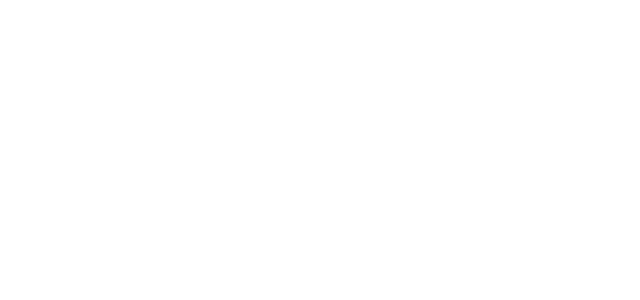
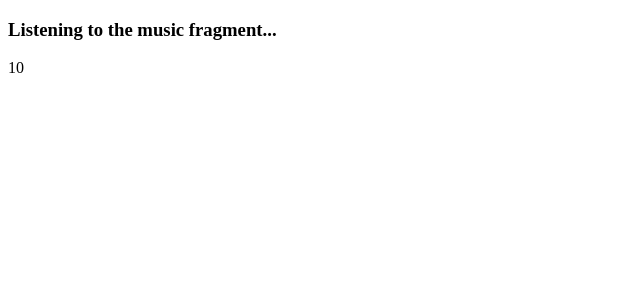
Before and after one commit to ranimxm/am-poc-s, a React (Vite) app in the folder music-game/frontend/: page /docent/musicFragment in a window 1280 px wide. Before the commit this address had no page. Shown: the top 300 px of the page, without its empty margins (0-640 px from the left). Built offline with nearby package versions, Linux system fonts and the light colour scheme.

Commit message:
Refactor routing in App.jsx and add muziekFragment component

```diff
--- a/music-game/frontend/src/App.jsx
+++ b/music-game/frontend/src/App.jsx
@@ -1,16 +1,19 @@
-import React from 'react';
-import { BrowserRouter as Router, Routes, Route } from 'react-router-dom';
-import StartScreen from './pages/docent/start';
+import React from "react";
+import { BrowserRouter as Router, Routes, Route } from "react-router-dom";
+import StartScreen from "./pages/docent/start-screen";
+import MusicFragment from "./pages/docent/muziek-fragment";
 
 export default function App() {
-
+  const musicFragments = [
+    { id: 1, src: "" },
+  ];
 
   return (
     <Router>
       <Routes>
         {/* docent routes */}
         <Route path="/docent" element={<StartScreen />} />
-
+        <Route path="/docent/musicFragment" element={<MusicFragment musicFragments={musicFragments} />} />
       </Routes>
     </Router>
   );
--- /dev/null
+++ b/music-game/frontend/src/pages/docent/muziek-fragment.jsx
@@ -0,0 +1,96 @@
+import React, { useEffect, useState} from "react";
+import { useNavigate } from "react-router-dom";
+
+export default function MusicFragment({ musicFragments }) {
+    const [phase, setPhase] = useState("playMusic");
+    const [timeLeft, setTimeLeft] = useState(15);
+    const [currentTrack, setCurrentTrack] = useState(0);
+    const navigate = useNavigate();
+
+    useEffect(() => {
+        const audio = document.getElementById("music-fragment");
+        switch (phase) {
+            case "playMusic":
+                audio.src = musicFragments[currentTrack].src;
+                audio.play();
+                setTimeLeft(15);
+                break;
+            case "discuss":
+                audio.pause();
+                setTimeLeft(30);
+                break;
+            case "choose":
+                setTimeLeft(15);
+                break;
+        }
+        const timer = setInterval(() => {
+            setTimeLeft((prevTime) => {
+                if (prevTime <= 1) {
+                    clearInterval(timer);
+                    handlePhaseChange();
+                    return 0;
+                }
+                return prevTime - 1;
+            });
+        }, 1000);
+
+        return () => clearInterval(timer);
+    }, [phase, currentTrack, musicFragments]);
+
+    const handlePhaseChange = () => {
+        switch (phase) {
+            case "playMusic":
+                setPhase("discuss");
+                break;
+            case "discuss":
+                setPhase("choose");
+                break;
+            case "choose":
+                if (currentTrack < musicFragments.length - 1) {
+                    setPhase("ranking");
+                } else {
+                    navigate("/docent/rankings");
+                }
+                break;
+            case "ranking":
+                setCurrentTrack((prevTrack) => prevTrack + 1);
+                setPhase("playMusic");
+                break;
+        }
+    };
+    return (
+        <div className="screen-container">
+            {phase === 'playMusic' && (
+                <div>
+                <h3>Listening to the music fragment...</h3>
+                <div className="emotion-circle">
+                    <span>{timeLeft}</span>
+                </div>
+                </div>
+            )}
+            {phase === 'discuss' && (
+                <div>
+                <h3>Discuss the music...</h3>
+                <div className="emotion-circle">
+                    <span>{timeLeft}</span>
+                </div>
+                </div>
+            )}
+            {phase === 'choose' && (
+                <div>
+                <h3>Choose your feeling in 15 seconds...</h3>
+                <div className="emotion-circle">
+                    <span>{timeLeft}</span>
+                </div>
+                </div>
+            )}
+            {phase === 'ranking' && (
+                <div>
+                <h3>Showing rankings...</h3>
+                <button onClick={handlePhaseChange}>Next Track</button>
+                </div>
+            )}
+            <audio id="music-fragment" preload="auto" />
+        </div>
+    )
+}
--- a/music-game/frontend/src/pages/student.jsx
+++ /dev/null
@@ -1,3 +0,0 @@
-export default function Student() {
-    return <div>student</div>
-}
```
Also changed, not shown: music-game/frontend/src/pages/docent.jsx (deleted, +0 -7 lines).
